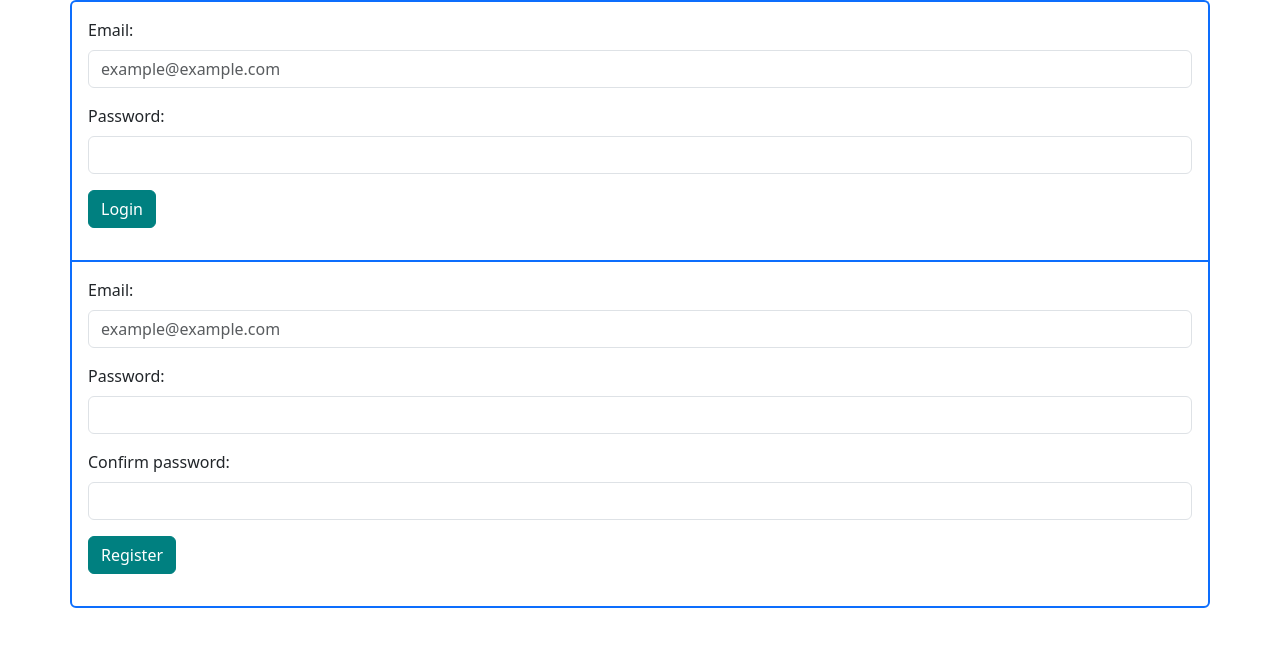
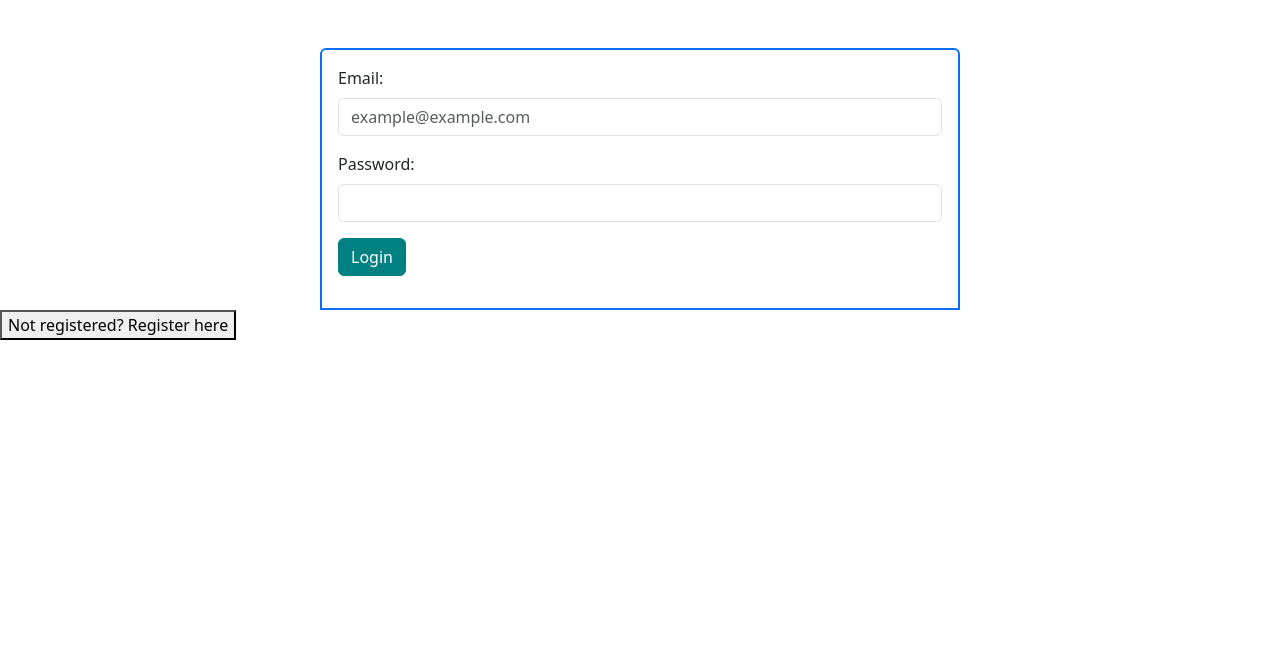
Before and after one commit to mriuse/react-m06-equip-06-2, a React (Vite) app in the folder reactprj/: page / in a window 1280 px wide. Shown: the top 646 px of the page. Built offline with nearby package versions, Linux system fonts and the light colour scheme.

Commit message:
2.4 acabat

```diff
--- a/reactprj/src/App.jsx
+++ b/reactprj/src/App.jsx
@@ -1,14 +1,22 @@
-import React from 'react';
+import React, {useState} from 'react';
 import Login from './auth/Login';
 import Register from './auth/Register';
 import './App.scss'
 
 
 function App() {
+
+  let [login, toggleLogin] = useState(true);
   return (
     <div>
-      <Login />
-      <Register/>
+      {login ? <Login /> : <Register />}
+      <button
+        onClick={() => {
+          toggleLogin(!login);
+        }}
+      >
+         {login ? "Not registered? Register here" : "Already have an account? Log in"}
+      </button>
     </div>
   )
 }
--- a/reactprj/src/auth/Login.jsx
+++ b/reactprj/src/auth/Login.jsx
@@ -2,7 +2,7 @@ import React from 'react'
 
 const Login = () => {
   return (
-    <div className="d-flex flex-column align-center border border-primary border-2 border-bottom-0 p-3 rounded-top container-md">
+    <div className="border border-primary border-2 p-3 mt-5 rounded-top container-md col-lg-6 col-md-8 col-sm-10 col-12">
       <form action="login">
         <div className="mb-3">
           <label htmlFor="email" className="form-label">Email:</label>
--- a/reactprj/src/auth/Register.jsx
+++ b/reactprj/src/auth/Register.jsx
@@ -2,7 +2,7 @@ import React from 'react'
 
 const Register = () => {
   return (
-    <div className="d-flex flex-column align-center border border-2 border-top-1 border-primary p-3 rounded-bottom container-md">
+    <div className="border border-2 border-top-1 border-primary p-3 rounded-bottom container-md col-lg-6 col-md-8 col-sm-10 col-12">
       <form action="register">
         <div className="mb-3">
           <label htmlFor="email" className="form-label">Email:</label>
```
